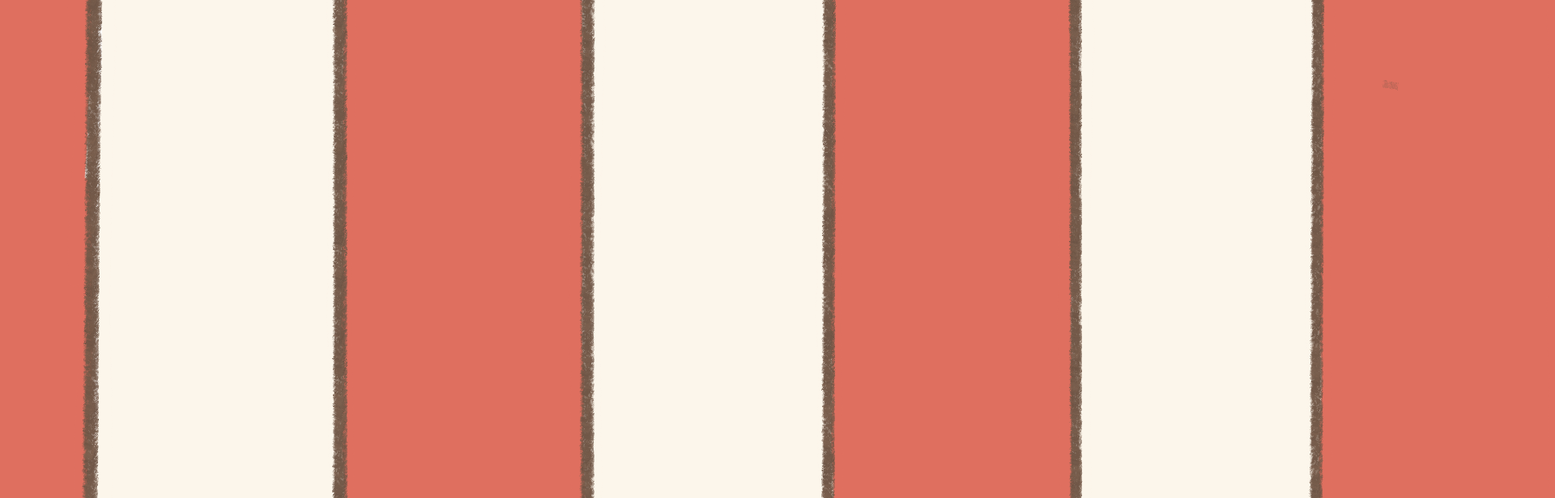
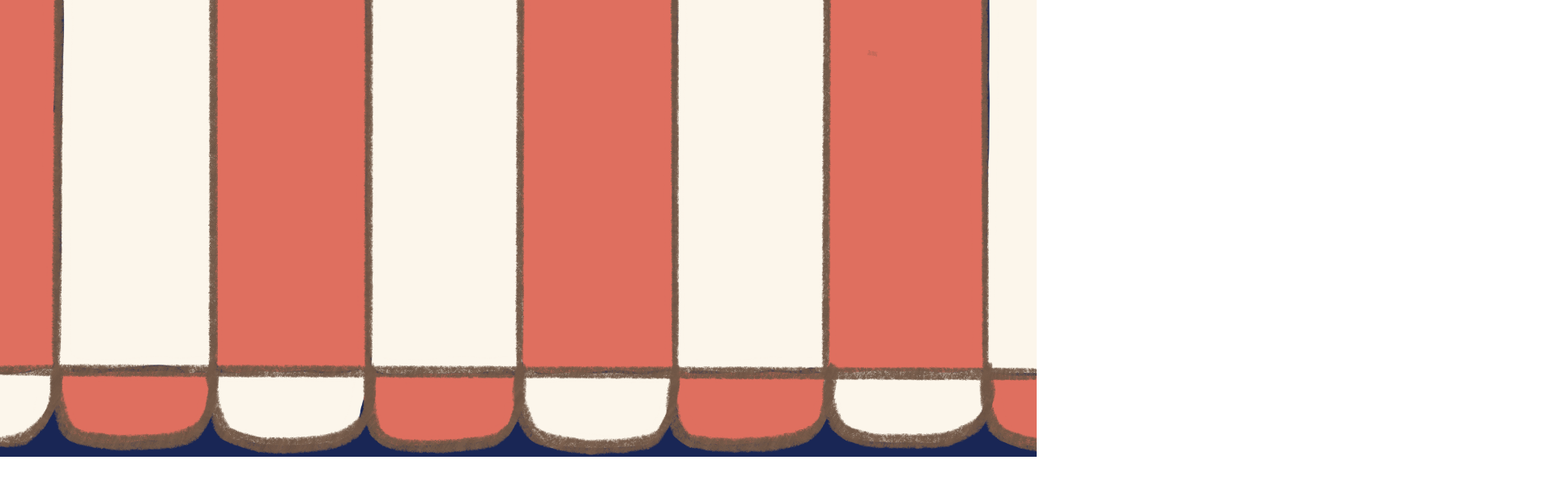
Before and after one commit to boongObbang-plz/boongObbang, a React (Create React App) app in the folder frontend/: page / in a window 1280 px wide. Shown: the top 616 px of the page at 81% size, 1920 px wide, since content can reach past the window. Built offline with nearby package versions, Linux system fonts and the light colour scheme.

Commit message:
feat: 쿠키런 폰트 적용

```diff
--- a/frontend/package.json
+++ b/frontend/package.json
@@ -36,5 +36,8 @@
       "last 1 firefox version",
       "last 1 safari version"
     ]
+  },
+  "devDependencies": {
+    "tailwindcss": "^3.3.4"
   }
 }
--- a/frontend/src/App.css
+++ /dev/null
@@ -1,38 +0,0 @@
-.App {
-  text-align: center;
-}
-
-.App-logo {
-  height: 40vmin;
-  pointer-events: none;
-}
-
-@media (prefers-reduced-motion: no-preference) {
-  .App-logo {
-    animation: App-logo-spin infinite 20s linear;
-  }
-}
-
-.App-header {
-  background-color: #282c34;
-  min-height: 100vh;
-  display: flex;
-  flex-direction: column;
-  align-items: center;
-  justify-content: center;
-  font-size: calc(10px + 2vmin);
-  color: white;
-}
-
-.App-link {
-  color: #61dafb;
-}
-
-@keyframes App-logo-spin {
-  from {
-    transform: rotate(0deg);
-  }
-  to {
-    transform: rotate(360deg);
-  }
-}
--- a/frontend/src/App.js
+++ b/frontend/src/App.js
@@ -1,9 +1,8 @@
-import DefaultScreen from 'components/MainPage/DefaultScreen';
-import './App.css';
+import DefaultScreen from "components/MainPage/DefaultScreen";
 
 function App() {
   return (
-    <div className="App">
+    <div className="bg-base-color w-full h-full font-cookierun">
       <DefaultScreen />
     </div>
   );
--- a/frontend/src/index.css
+++ b/frontend/src/index.css
@@ -1,4 +1,8 @@
-body {
+@tailwind base;
+@tailwind components;
+@tailwind utilities;
+
+/* body {
   margin: 0;
   font-family: -apple-system, BlinkMacSystemFont, 'Segoe UI', 'Roboto', 'Oxygen',
     'Ubuntu', 'Cantarell', 'Fira Sans', 'Droid Sans', 'Helvetica Neue',
@@ -10,4 +14,22 @@
 code {
   font-family: source-code-pro, Menlo, Monaco, Consolas, 'Courier New',
     monospace;
+} */
+
+@font-face {
+  font-family: 'CookieRun Black';
+  src: url('./fonts/CookieRun Black.ttf');
+  font-style: normal;
 }
+
+@font-face {
+  font-family: 'CookieRun Bold';
+  src: url('./fonts/CookieRun Bold.ttf');
+  font-style: normal;
+}
+
+@font-face {
+  font-family: 'CookieRun Regular';
+  src: url('./fonts/CookieRun Regular.ttf');
+  font-style: normal;
+}
--- /dev/null
+++ b/frontend/tailwind.config.js
@@ -0,0 +1,17 @@
+/** @type {import('tailwindcss').Config} */
+module.exports = {
+  content: ["./src/**/*.{html,js}"],
+  theme: {
+    extend: {
+      colors: {
+        "base-color": "#192655",
+      },
+      fontFamily: {
+        cookierun: ["CookieRun Black"],
+        "cookierun-bold": ["CookieRun Bold"],
+        "cookierun-regular": ["CookieRun Regular"],
+      },
+    },
+  },
+  plugins: [],
+};
```
Also changed, not shown: 2 other files (tests, documents, lock files or other folders).
